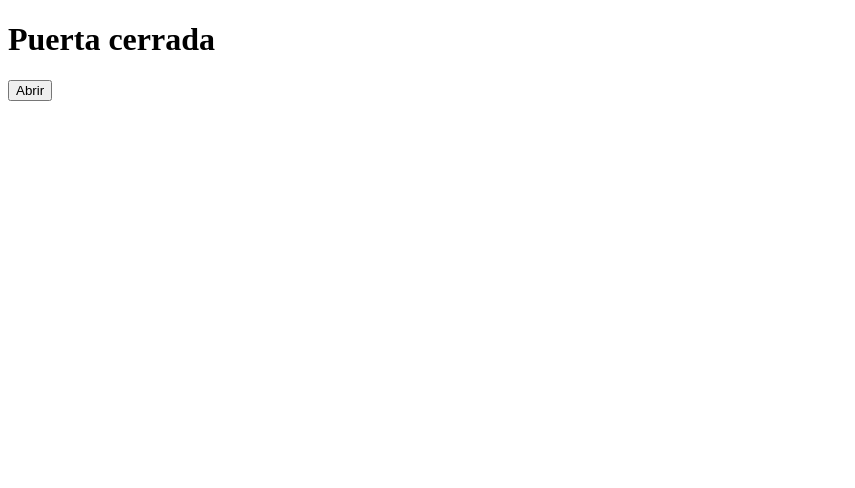
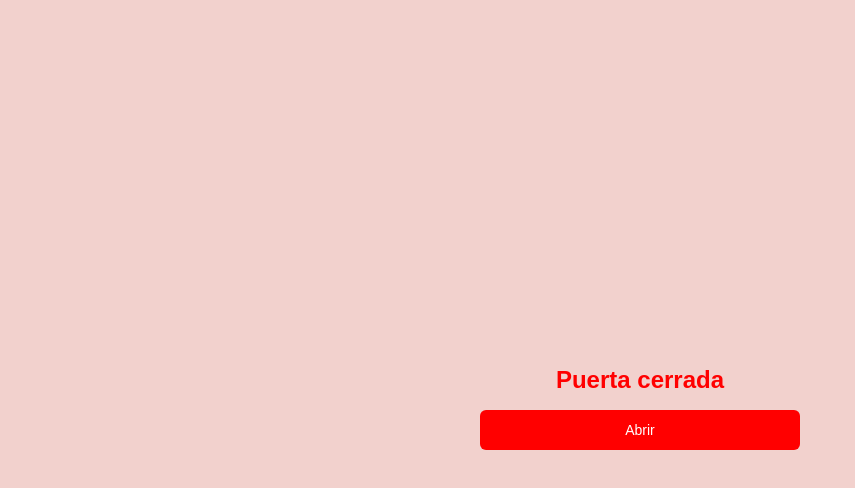
Before and after one commit to alexisklisch/fundamentos-vue, a plain HTML site: page index.html in a window 1280 px wide. Shown: the whole page, without its empty margins (0-855 px from the left). Drawn offline with nearby package versions, Linux system fonts and the light colour scheme.

Commit message:
Estilos reactivos

```diff
--- a/index.html
+++ b/index.html
@@ -4,12 +4,15 @@
   <meta charset="UTF-8">
   <meta http-equiv="X-UA-Compatible" content="IE=edge">
   <meta name="viewport" content="width=device-width, initial-scale=1.0">
-  <title>Watchers</title>
+  <title>Estilos reactivos</title>
+  <link rel="stylesheet" href="styles.css">
 </head>
 <body>
   <div id="app">
-    <h1>{{puerta}}</h1>
-    <button @click="abierto = !abierto">{{opcion}}</button>
+    <form class="app" :style="appStyle">
+      <h1 :style="titleStyle">{{puerta}}</h1>
+      <button type="button" @click="abierto = !abierto" :style="btnStyle">{{opcion}}</button>
+    </form>
   </div>
   <script src="https://unpkg.com/vue@next"></script>
   <script src="./js/index.js"></script>
--- a/js/index.js
+++ b/js/index.js
@@ -2,14 +2,27 @@ const vm = Vue.createApp({
   data() {
     return {
       puerta: 'Puerta cerrada',
-      abierto: false
+      abierto: false,
+      appStyle: {},
+      titleStyle: {},
+      btnStyle: {}
     }
   },
   watch: {
-    abierto(value) {
+    abierto(value, old) {
       value
         ? this.puerta = "Puerta abierta"
         : this.puerta = "Puerta cerrada"
+
+      if (value) {
+        this.appStyle = { backgroundColor: '#d4f2cd' }
+        this.titleStyle = {color: 'green'}
+        this.btnStyle = {backgroundColor: 'green'}
+      } else {
+        this.appStyle = old
+        this.titleStyle = old
+        this.btnStyle = old
+      }
     }
   },
   computed: {
--- /dev/null
+++ b/styles.css
@@ -0,0 +1,36 @@
+:root {
+  font-size: 62.5%;
+}
+
+body {
+  box-sizing: border-box;
+  font-family: sans-serif;
+  margin: 0; padding: 0;
+}
+
+.app {
+  align-items: center;
+  background-color: #f2d1cd;
+  display: flex;
+  display: flex;
+  height: 100vh;
+  justify-content: center;
+  flex-direction: column;
+  width: 100vw;
+}
+
+.app h1{
+  color: red;
+  font-size: 2.4rem;
+}
+
+.app button{
+  background-color: red;
+  border: none;
+  border-radius: 6px;
+  color: white;
+  cursor: pointer;
+  font-size: 1.4rem;
+  padding: 12px 6px;
+  min-width: 320px;
+}
```
Also changed, not shown: 1 other file.
